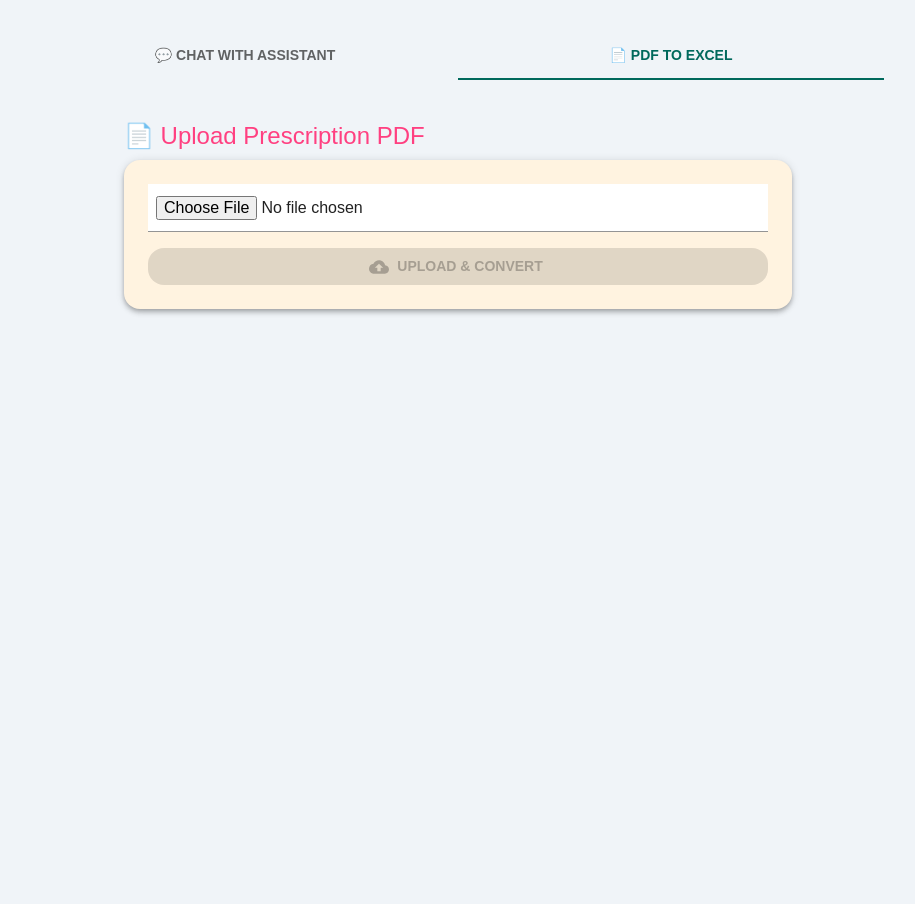
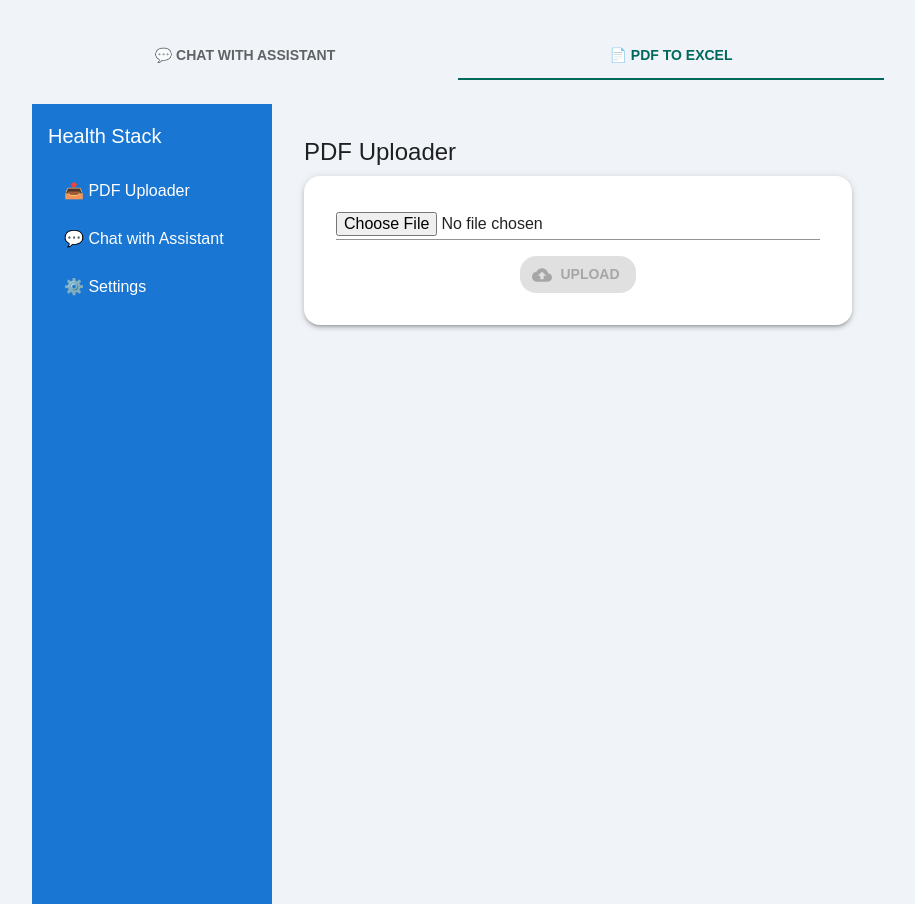
Before and after one commit to rajesh100120122024/mypharma-web, a React (Create React App) app: page / in a window 1280 px wide. Both pictures are taken after a click on the tab "📄 PDF TO EXCEL". Shown: the whole page, without its empty margins (182-1097 px from the left). Before the commit the page ends 800 px from the top, so only its background shows below. Built offline with nearby package versions, Linux system fonts and the light colour scheme.

Commit message:
Added new UI Look

```diff
--- a/src/components/pdfUploader.jsx
+++ b/src/components/pdfUploader.jsx
@@ -6,7 +6,11 @@ import {
   Paper,
   Input,
   CircularProgress,
-  Stack
+  Stack,
+  List,
+  ListItem,
+  ListItemText,
+  Divider
 } from '@mui/material';
 import axios from 'axios';
 import { CloudUpload as UploadIcon, Download as DownloadIcon } from '@mui/icons-material';
@@ -24,13 +28,13 @@ function PdfUploader() {
   const fileToBase64 = (file) => {
     return new Promise((resolve, reject) => {
       const reader = new FileReader();
-      reader.onload = () => resolve(reader.result.split(',')[1]); // remove base64 prefix
+      reader.onload = () => resolve(reader.result.split(',')[1]);
       reader.onerror = reject;
       reader.readAsDataURL(file);
     });
   };
 
-  const pollForResult = async (executionArn, retries = 15, interval = 10000) => {
+  const pollForResult = async (executionArn, retries = 20, interval = 5000) => {
     for (let i = 0; i < retries; i++) {
       console.log(`🔄 Polling attempt ${i + 1}...`);
       const endpoint = "https://zo1cswzvkg.execute-api.ap-south-1.amazonaws.com/prod";
@@ -40,7 +44,7 @@ function PdfUploader() {
           params: { executionArn },
         });
         console.log("✅ res", res);
-        const base64Excel = res.data?.base64Excel;
+        const base64Excel = res.data?.excelResult?.base64Excel;
         console.log("✅ base64Excel", base64Excel);
           if (base64Excel) {
             console.log("✅ Excel file ready");
@@ -79,7 +83,6 @@ function PdfUploader() {
 
       const base64Excel = await pollForResult(executionArn);
 
-      // Convert base64 → binary → Blob
       const byteCharacters = atob(base64Excel);
       const byteNumbers = new Array(byteCharacters.length).fill().map((_, i) => byteCharacters.charCodeAt(i));
       const byteArray = new Uint8Array(byteNumbers);
@@ -99,31 +102,41 @@ function PdfUploader() {
   };
 
   return (
-    <Box sx={{ maxWidth: 700, mx: 'auto', p: 2 }}>
-      <Typography variant="h5" color="secondary" gutterBottom>
-        📄 Upload Prescription PDF
-      </Typography>
+    <Box sx={{ display: 'flex', height: '100vh' }}>
+      <Box sx={{ width: 240, bgcolor: '#1976d2', color: '#fff', p: 2 }}>
+        <Typography variant="h6" gutterBottom>Health Stack</Typography>
+        <List>
+          <ListItem selected>
+            <ListItemText primary="📤 PDF Uploader" />
+          </ListItem>
+          <ListItem>
+            <ListItemText primary="💬 Chat with Assistant" />
+          </ListItem>
+          <ListItem>
+            <ListItemText primary="⚙️ Settings" />
+          </ListItem>
+        </List>
+      </Box>
 
-      <Paper elevation={4} sx={{ p: 3, bgcolor: '#fff3e0' }}>
-        <Stack spacing={2}>
-          <Input
-            type="file"
-            onChange={handleFileChange}
-            fullWidth
-            sx={{ bgcolor: 'white', p: 1 }}
-          />
+      <Box sx={{ flexGrow: 1, p: 4 }}>
+        <Typography variant="h5" gutterBottom>PDF Uploader</Typography>
 
+        <Paper elevation={3} sx={{ p: 4, mb: 4, textAlign: 'center' }}>
+          <Input type="file" onChange={handleFileChange} fullWidth sx={{ mb: 2 }} />
           <Button
             variant="contained"
             startIcon={<UploadIcon />}
             disabled={!file || loading}
             onClick={handleUpload}
-            color="secondary"
+            color="primary"
           >
-            {loading ? <CircularProgress size={20} /> : 'Upload & Convert'}
+            {loading ? <CircularProgress size={20} /> : 'Upload'}
           </Button>
+        </Paper>
 
-          {downloadLink && (
+        {downloadLink && (
+          <Box>
+            <Typography variant="h6" gutterBottom>Downloads</Typography>
             <Button
               variant="outlined"
               color="primary"
@@ -133,9 +146,9 @@ function PdfUploader() {
             >
               📥 Download Excel
             </Button>
-          )}
-        </Stack>
-      </Paper>
+          </Box>
+        )}
+      </Box>
     </Box>
   );
 }
```
